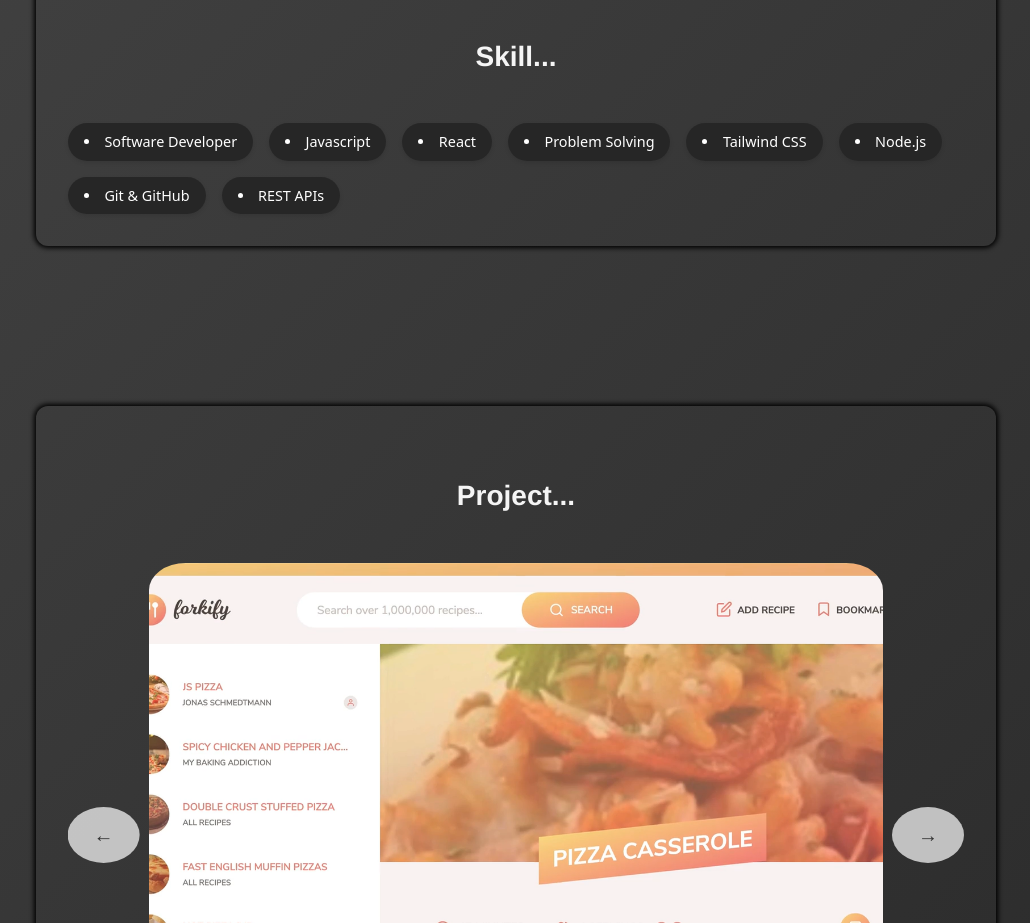
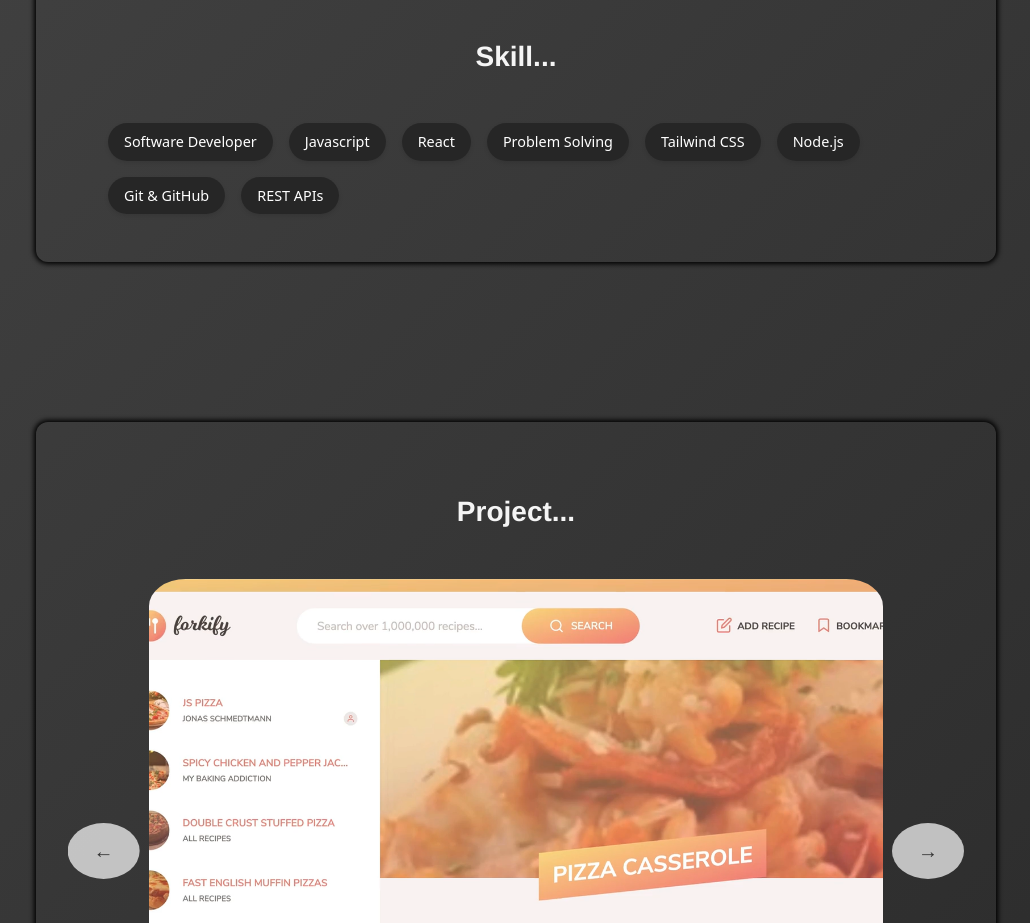
Before and after one commit to Sreevardhan2002-cell/Portfolio, a React (Vite) app: page / in a window 1280 px wide. Shown: the part 1640-2563 px from the top of the page, without its empty margins (124-1154 px from the left). Built offline with nearby package versions, Linux system fonts and the light colour scheme.

Commit message:
update skill.css alter bullet

```diff
--- a/src/CSS/Skill.css
+++ b/src/CSS/Skill.css
@@ -25,6 +25,7 @@
     display: flex;
     gap: 1rem;
     flex-wrap: wrap;
+    list-style: none;
 }
 .Skill-box{
     background: linear-gradient(135deg,rgba(153, 153, 153, 1) 0%, rgba(38, 38, 38, 1) 0%);
--- a/src/Component/skill.jsx
+++ b/src/Component/skill.jsx
@@ -6,7 +6,7 @@ function Skill(){
         <div id="Skill" className="Skill-Section">
             <div className="Skill-banner">
                 <h4 className="Heading">Skill...</h4>
-                <div className="Skill-Display">
+                <ul className="Skill-Display">
                 <li className="Skill-box">Software Developer</li>
                 <li className="Skill-box">Javascript</li>
                 <li className="Skill-box">React</li>
@@ -15,7 +15,7 @@ function Skill(){
                 <li className="Skill-box">Node.js</li>
                 <li className="Skill-box">Git & GitHub</li>
                 <li className="Skill-box">REST APIs</li>
-                </div>
+                </ul>
             </div>
         </div>
     )
```
Also changed, not shown: src/img/sreevardhan1.jpg (added).
